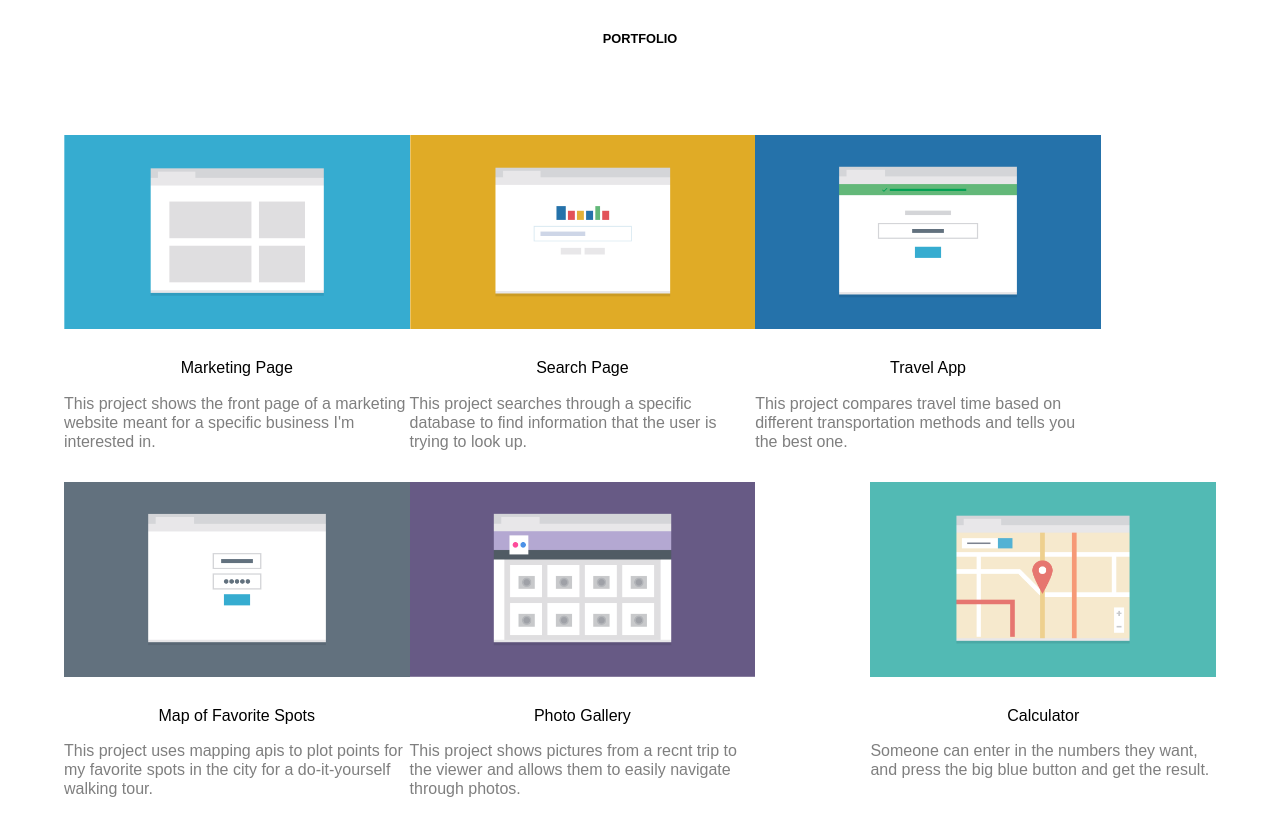
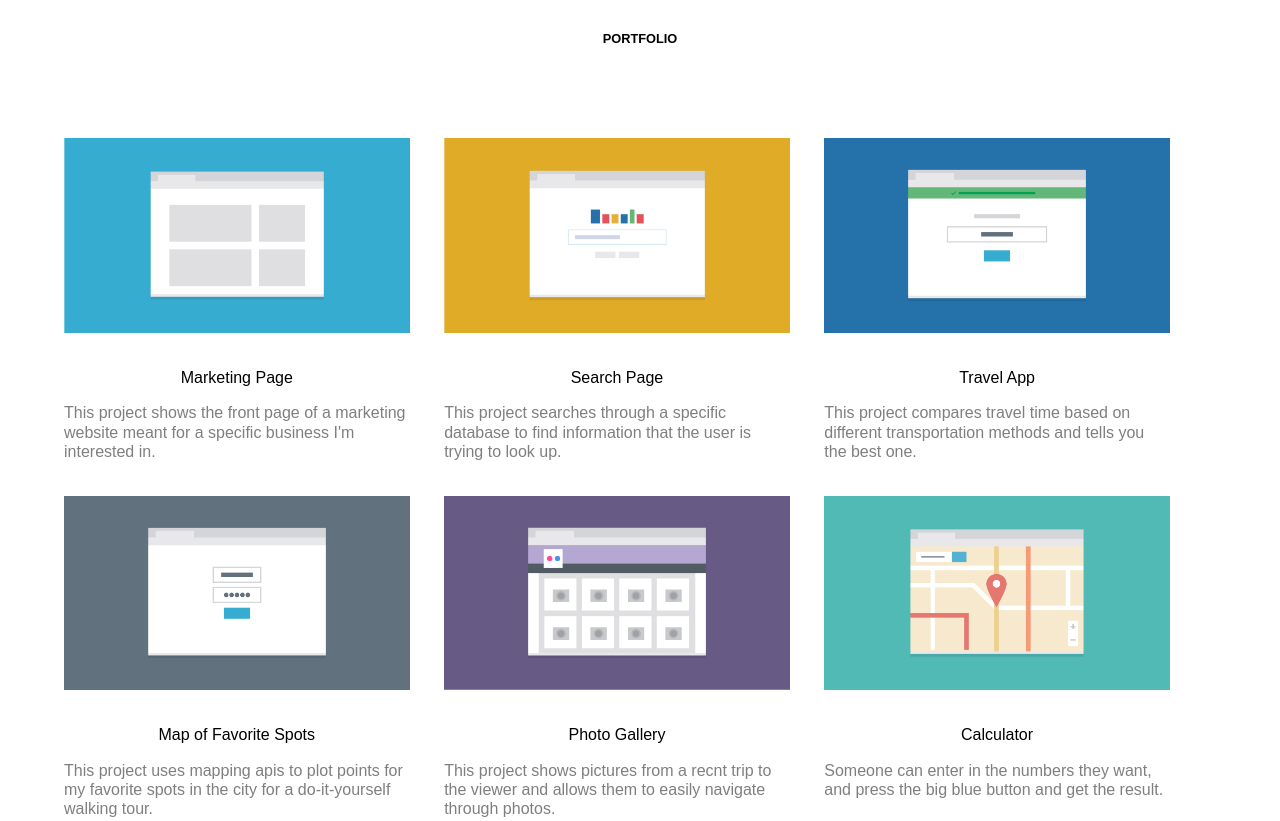
Before and after one commit to latoyale/Project-2---Responsive-Site, a plain HTML site: page index.htm in a window 1280 px wide. Shown: the part 580-1401 px from the top of the page. Drawn offline with Linux system fonts and the light colour scheme.

Commit message:
added in css

```diff
--- a/css/styles.css
+++ b/css/styles.css
@@ -127,13 +127,13 @@ h3{
 	margin-bottom: 5%;
 }
 
-/************  MEDIA QUERIES ************/
+/************  MEDIA QUERIES ***********/
 @media screen and (min-width: 768px) {
 		li{
 			display: inline;
 			background: #fafafa;
-			padding: 1% 2%;
-		}
+			padding: 1% 2%;	}
+
 		header img {
 		width: 36%;
 		margin: 6% 0;
@@ -145,15 +145,18 @@ h3{
 		text-align: left;
 		margin: 5% 0%;
 		}
+
+
 		.divPortfolio {
-		width: 49%;
+		width: 47%;
+		float:left;
+		margin-right: 3%;
 		}
 
 
-		#wrapper img {
+		.divPortfolio img {
 		width: 100%;
 		margin: 9% 0;
-		float: left;
 		}
 
 		#wrapper {
@@ -172,15 +175,9 @@ h3{
 		display:none;
 		}
 
-
-
 }/*end of 768 media query*/
 
 @media screen and (min-width: 1024px) {
-	.otherFloat{
-		float:left;
-	}
-
 	.divPortfolio {
     width: 30%;
 }
@@ -193,6 +190,7 @@ h3{
 #divHeaderContainer nav{
 	width: 50%;
 	float: right;
+	text-align: right;
 }
 
 #divHeaderContainer p{
--- a/index.htm
+++ b/index.htm
@@ -26,37 +26,37 @@
 		<div id="wrapper" class="clearFix">
 			<h2>Portfolio</h2>
 
-			<div class="divPortfolio floatLeft">
+			<div class="divPortfolio">
 				<img src="images/portfolio-1.png" alt="portfolio image1"/>
 				<h3>Marketing Page</h3>
 				<p>This project shows the front page of a marketing website meant for a specific business I'm interested in.</p>
 			</div><!-- closes the portfolio div -->
 
-			<div class="divPortfolio floatRight otherFloat">
+			<div class="divPortfolio">
 				<img src="images/portfolio-2.png" alt="profile image2"/>
 				<h3>Search Page</h3>
 				<p>This project searches through a specific database to find information that the user is trying to look up.</p>
 			</div><!-- closes the portfolio div -->
 
-			<div class="divPortfolio floatLeft">
+			<div class="divPortfolio">
 				<img src="images/portfolio-3.png" alt="profile image3"/>
 				<h3>Travel App</h3>
 				<p>This project compares travel time based on different transportation methods and tells you the best one.</p>
 			</div><!-- closes the portfolio div -->
 
-			<div class="divPortfolio floatRight otherFloat">
+			<div class="divPortfolio">
 				<img src="images/portfolio-4.png" alt="profile image4"/>
 				<h3>Map of Favorite Spots</h3>
 				<p>This project uses mapping apis to plot points for my favorite spots in the city for a do-it-yourself walking tour.</p>
 			</div><!-- closes the portfolio div -->
 
-			<div class="divPortfolio floatLeft">
+			<div class="divPortfolio">
 				<img src="images/portfolio-5.png" alt="profile image5"/>
 				<h3>Photo Gallery</h3>
 				<p>This project shows pictures from a recnt trip to the viewer and allows them to easily navigate through photos.</p>
 			</div><!-- closes the portfolio div -->
 
-			<div class="divPortfolio floatRight">
+			<div class="divPortfolio">
 				<img src="images/portfolio-6.png" alt="profile image6"/>
 				<h3>Calculator</h3>
 				<p>Someone can enter in the numbers they want, and press the big blue button and get the result.</p>
```
